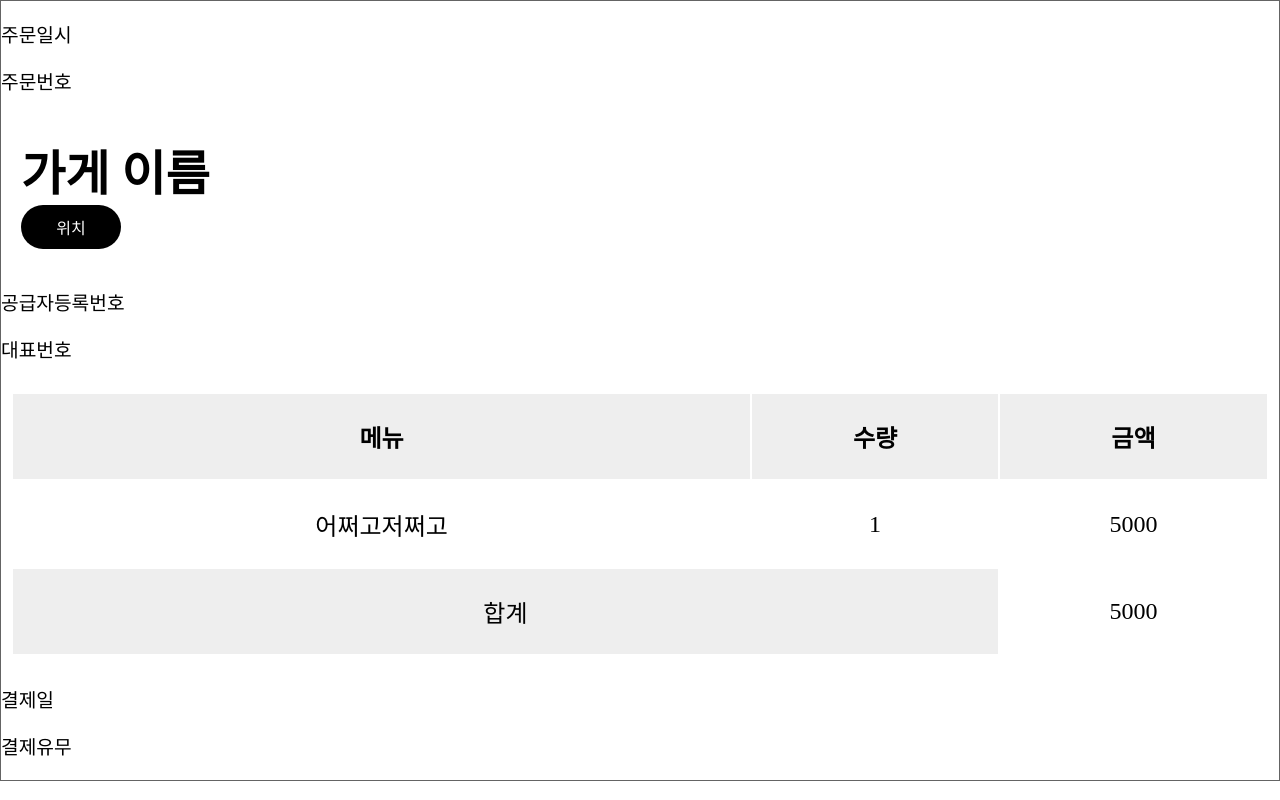
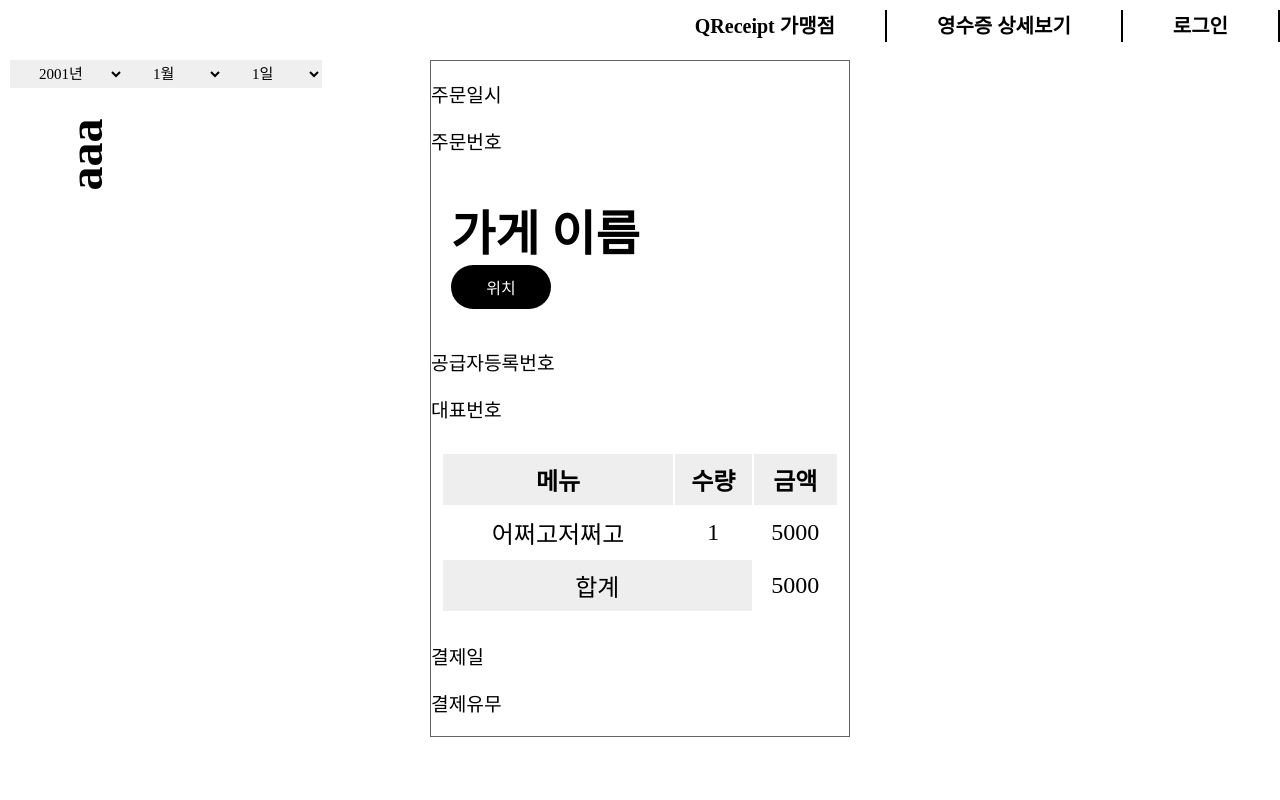
Before and after one commit to QReceipt/Front, a React (Create React App) app: page / in a window 1280 px wide. Built offline with nearby package versions, Linux system fonts and the light colour scheme; a web font is replaced by a local one.

Commit message:
21/08/02 SeeAll grid 적용, 컴포넌트 일부 적용 회의를 통해 페이지 논의 필요

```diff
--- a/src/App.css
+++ b/src/App.css
@@ -98,3 +98,8 @@ tr, th, td{
 #mapbutton {
   left:100%
 }
+
+#Menu{
+  position:absolute;
+  right:0;
+}
--- a/src/App.js
+++ b/src/App.js
@@ -1,6 +1,6 @@
 import './App.css';
 
-import Login from "./components/Presentational/UI/organisms/Receipt"
+import Login from "./components/Presentational/pages/SeeAll"
 
 function App() {
     return (<div>
--- a/src/components/Presentational/UI/molecules/Nav.js
+++ b/src/components/Presentational/UI/molecules/Nav.js
@@ -5,7 +5,7 @@ import Li from "../atoms/Li"
 const Nav = () => {
 
     return (
-        <div>
+        <div id="Menu">
             <Li content="QReceipt 가맹점"/>
             <Li content="영수증 상세보기"/>
             <Li content="로그인"/>
--- /dev/null
+++ b/src/components/Presentational/pages/SeeAll.js
@@ -0,0 +1,26 @@
+import React from "react";
+
+import "./css/SeeAll.css"
+
+import Date from "../UI/organisms/Date"
+import Receipt from "../UI/organisms/Receipt"
+import Nav from "../UI/molecules/Nav"
+import Page from "../UI/atoms/Page"
+
+const SeeAll = () => {
+    return (
+        <div>
+            <div><Nav/></div>
+            <div id="container">
+                <div className="item">
+                    <Date/>
+                    <Page/>
+                </div>
+                <div className="item"><Receipt/></div>
+                <div className="item"></div>
+            </div>
+        </div>
+    )
+}
+
+export default SeeAll;
--- /dev/null
+++ b/src/components/Presentational/pages/css/SeeAll.css
@@ -0,0 +1,8 @@
+#container{
+    display: grid;
+    grid-template-columns: repeat(3, 1fr);
+    row-gap: 10px;
+    padding:50px 10px 0 10px;
+    margin : 10px 0 0 0;
+    height: 100%;
+}
```
